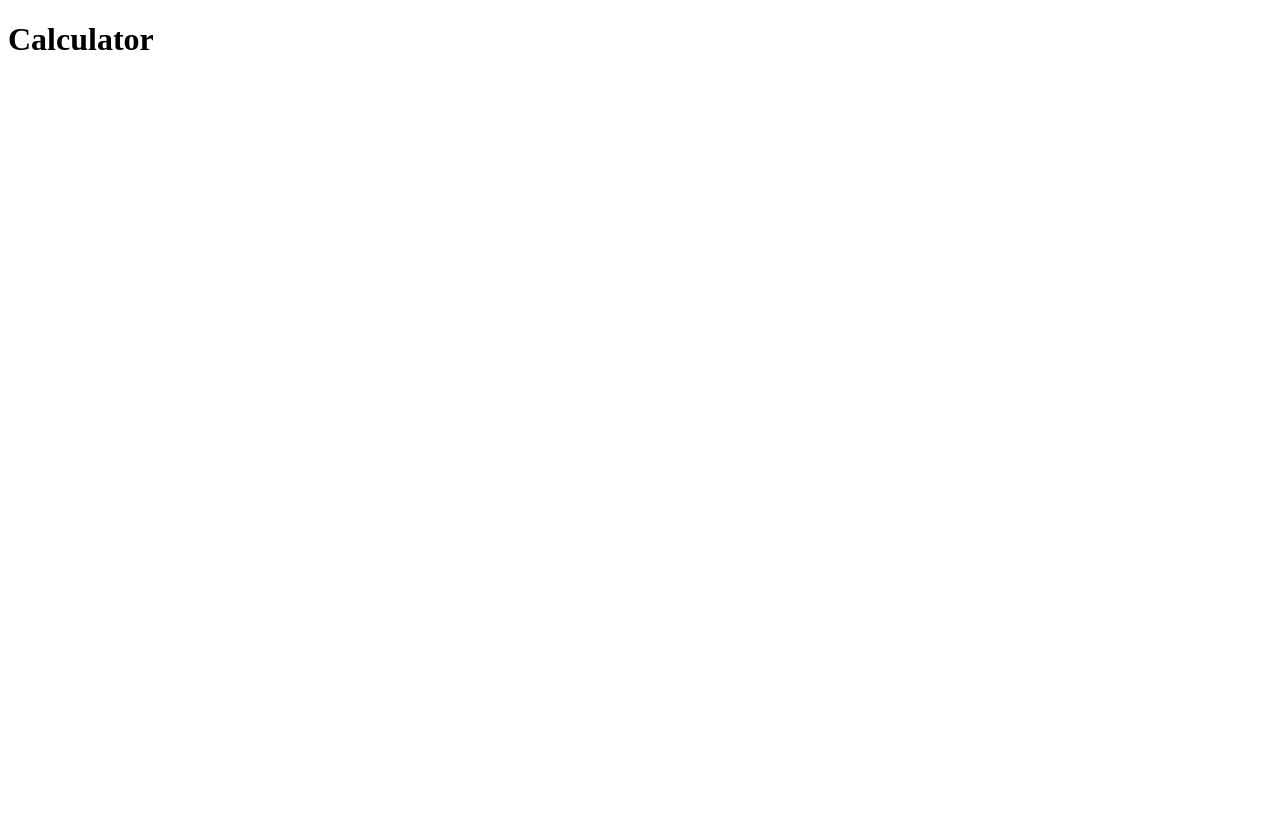
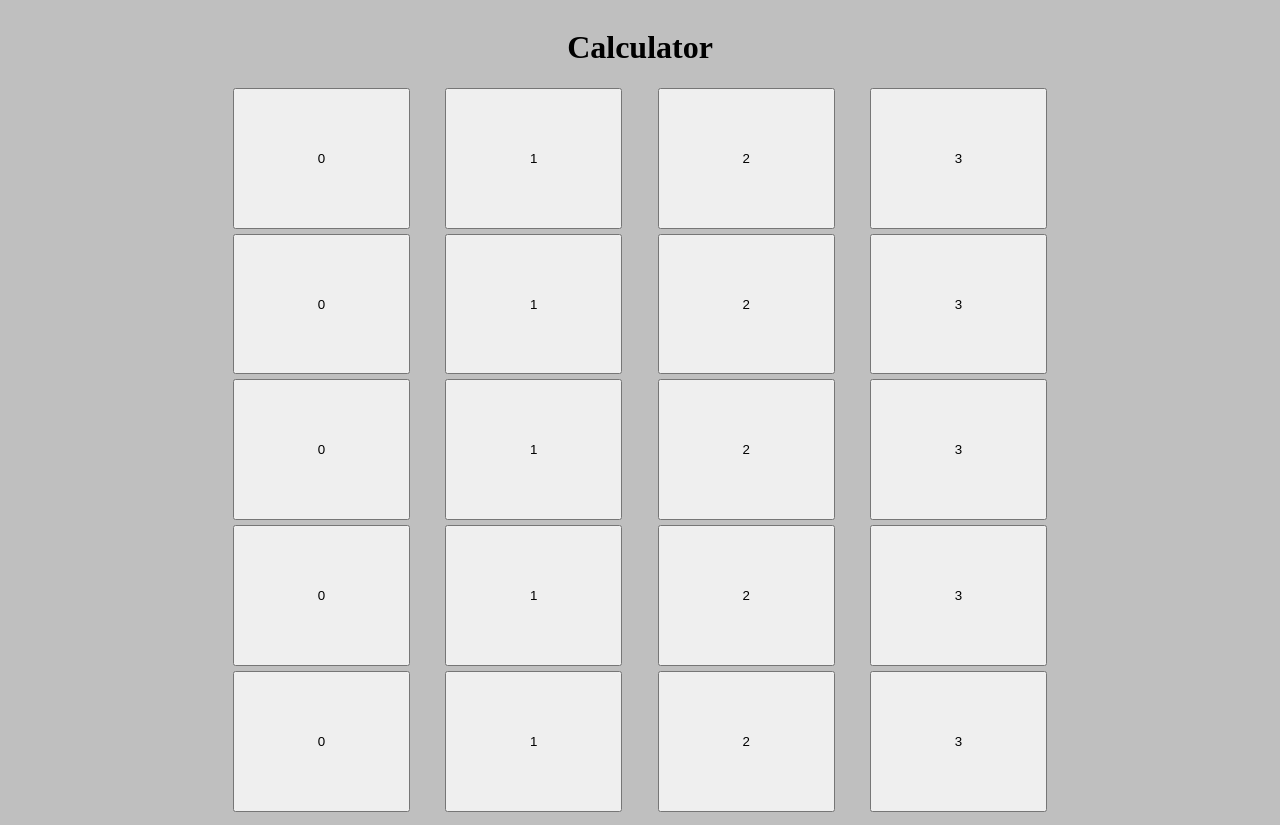
Before and after one commit to rfsjim/odin-calculator, a plain HTML site: page index.html in a window 1280 px wide. Before the commit the page ends 800 px from the top, so only its background shows below. Drawn offline with Linux system fonts and the light colour scheme.

Commit message:
feat: Adds skeleton calculator interface, cleaned up code

```diff
--- a/css/style.css
+++ b/css/style.css
@@ -1 +1,31 @@
 /* Styling for calculator */
+
+body {
+    background-color: #bfbfbf;
+    color: #000;
+}
+
+#container {
+    display: flex;
+    align-items: center;
+    flex-direction: column;
+}
+
+#calculatorContainer {
+    width: 70%;
+    display: flex;
+    flex-direction: column;
+    align-items: center;
+}
+
+.row {
+    display: flex;
+    width: 100%;
+    justify-content: space-evenly;
+}
+
+button {
+    width: 20%;
+    height: 11vmax;
+    margin: 0 0 5px;
+}
--- a/index.html
+++ b/index.html
@@ -7,8 +7,12 @@
     <title>Odin Calculator</title>
 </head>
 <body>
-    <h1>Calculator</h1>
+    <div id="container">
+        <h1>Calculator</h1>
 
-    <script src="./js/script.js"></script>
+        <div id="calculatorContainer"></div>
+
+        <script src="./js/script.js"></script>
+    </div>
 </body>
 </html>
--- a/js/script.js
+++ b/js/script.js
@@ -1,10 +1,21 @@
 /**
- * Functions for all of the basic math operators you typically find on calculators
+ * @fileoverview A Web Based Cacluator in JavaScript
+ * @author James
+ * @version 0.0.1
+ * @date 22nd October 2025
+ * @updated 23rd October 2025
+ *
+ * @description
+ * JavaScript based Calculator Browser Application
+ * For the Odin Project
+ * Includes Functions for all of the basic math operators you typically find on calculators
  * addition
  * subtraction
  * multiplication
  * division
  */
+
+renderCalculator();
 
 /**
  * Add two numbers together
@@ -94,3 +105,29 @@ function operate(operator, numberA, numberB)
             return 0;
     }
 }
+
+/**
+ * Renders HTML Calculator interface
+ * Creates grid of 4 x 5 DOM elements required
+ * @returns {void}
+ */
+function renderCalculator()
+{
+    const NUMBER_OF_ROWS = 5, NUMBER_OF_COLS = 4;
+    const calculatorContainer = document.querySelector("div#calculatorContainer");
+
+    for (let i = 0; i < NUMBER_OF_ROWS; i++)
+    {
+        const rowWrapper = document.createElement("div");
+        rowWrapper.classList.add("row");
+
+        for (let j = 0; j < NUMBER_OF_COLS; j++)
+        {
+            const btn = document.createElement("button");
+            btn.textContent = j;
+            rowWrapper.appendChild(btn);
+        }
+
+        calculatorContainer.appendChild(rowWrapper);
+    }
+}
```
